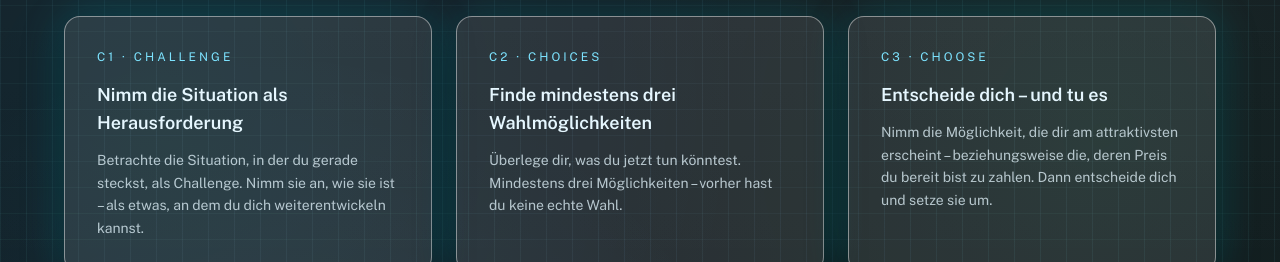
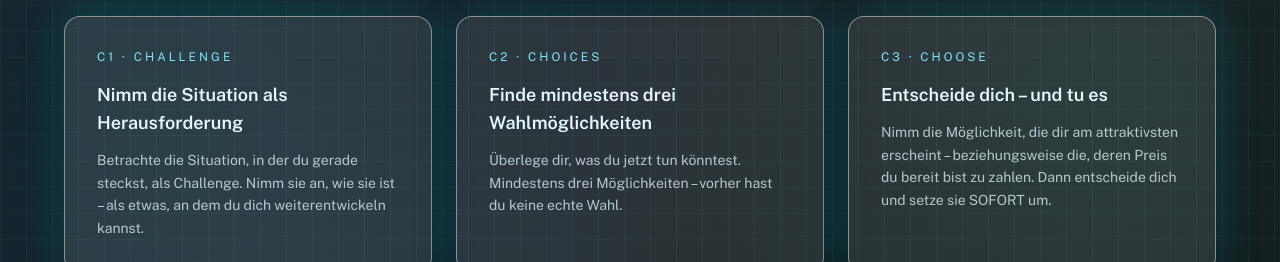
Before and after one commit to StefanPdm/website-2.0, a Next.js app: page /nlp/formel-zum-glueck in a window 1280 px wide. Shown: the part 3240-3502 px from the top of the page. Built offline with nearby package versions, Linux system fonts and the light colour scheme.

Commit message:
fix: Enhance urgency in decision-making text for clarity

```diff
--- a/app/nlp/formel-zum-glueck/data.ts
+++ b/app/nlp/formel-zum-glueck/data.ts
@@ -103,7 +103,7 @@ export const cSteps = [
   {
     word: 'Choose',
     title: 'Entscheide dich – und tu es',
-    text: 'Nimm die Möglichkeit, die dir am attraktivsten erscheint – beziehungsweise die, deren Preis du bereit bist zu zahlen. Dann entscheide dich und setze sie um.',
+    text: 'Nimm die Möglichkeit, die dir am attraktivsten erscheint – beziehungsweise die, deren Preis du bereit bist zu zahlen. Dann entscheide dich und setze sie SOFORT um.',
   },
 ];
 
```
